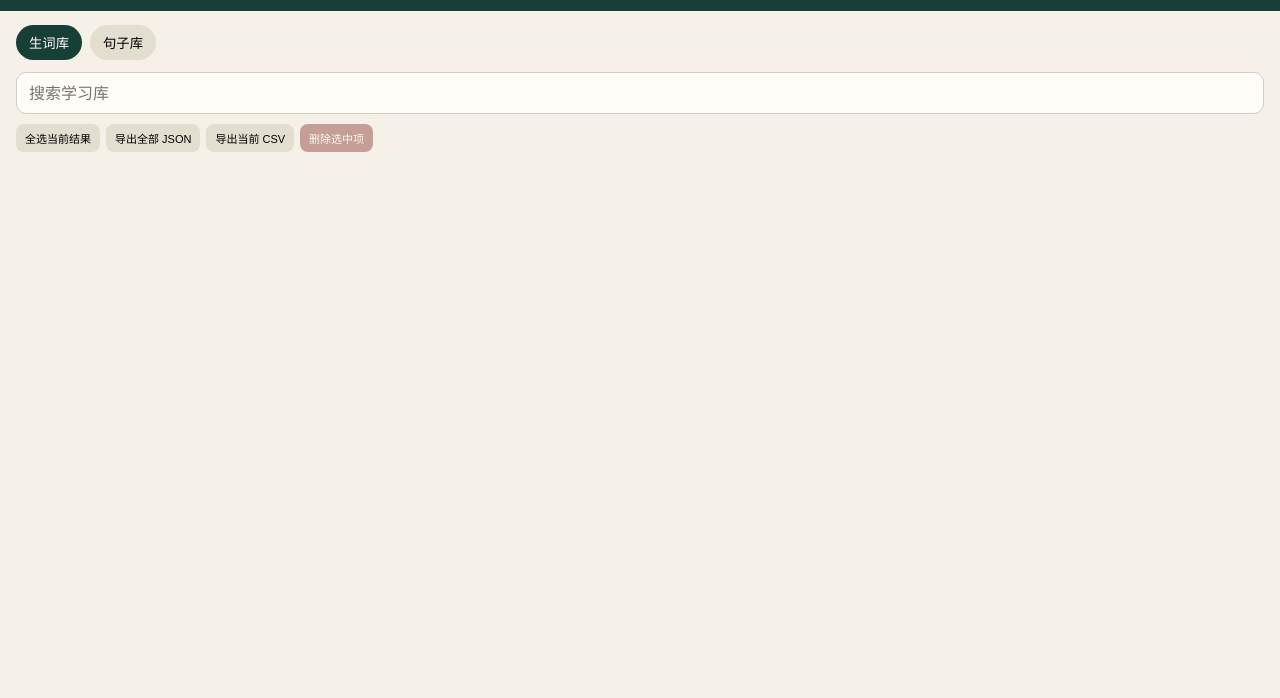
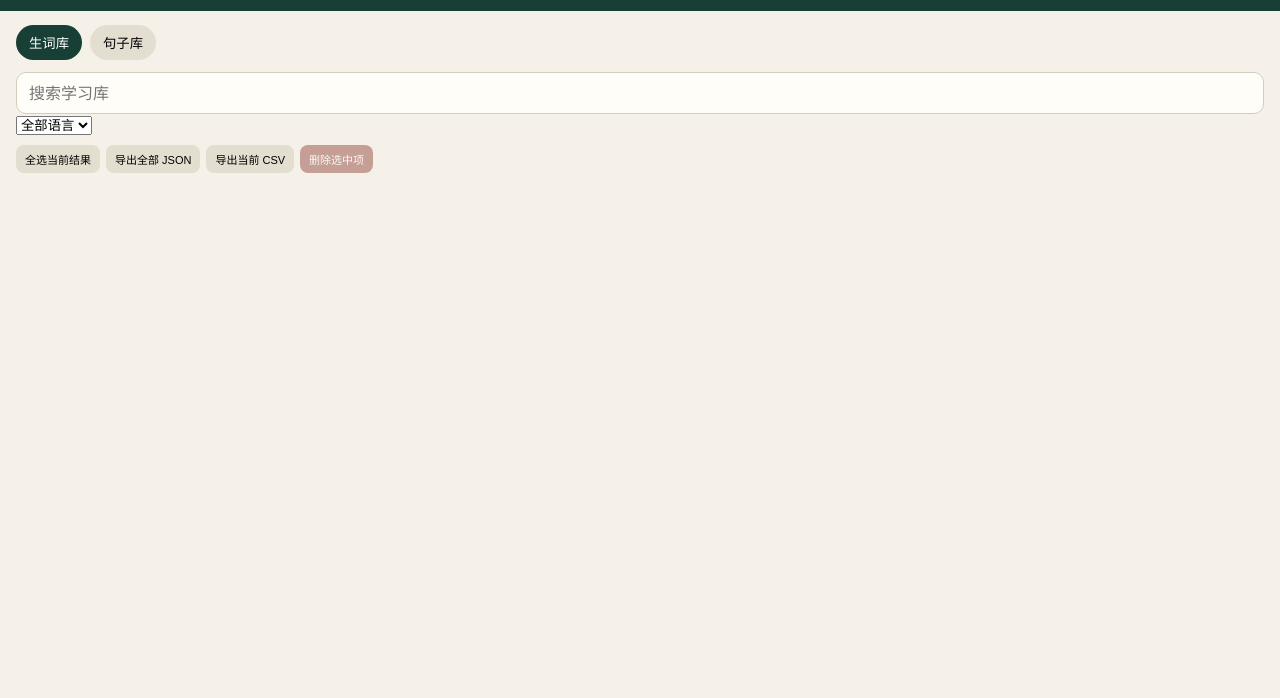
Before and after one commit to ShangqiJIN/english-reader, a website with bundled scripts: page src/sidepanel/sidepanel.html in a window 1280 px wide. Shown: the part 102-800 px from the top of the page. Built offline with nearby package versions, Linux system fonts and the light colour scheme; no server answers.

Commit message:
Add multilingual detection and language-grouped library

```diff
--- a/src/sidepanel/sidepanel.html
+++ b/src/sidepanel/sidepanel.html
@@ -18,6 +18,9 @@
     </nav>
     <div class="search">
       <input id="search" type="search" placeholder="搜索学习库" autocomplete="off">
+      <select id="language-filter" aria-label="按语言筛选">
+        <option value="all">全部语言</option>
+      </select>
     </div>
     <div class="toolbar">
       <button id="select-all">全选当前结果</button>
```
